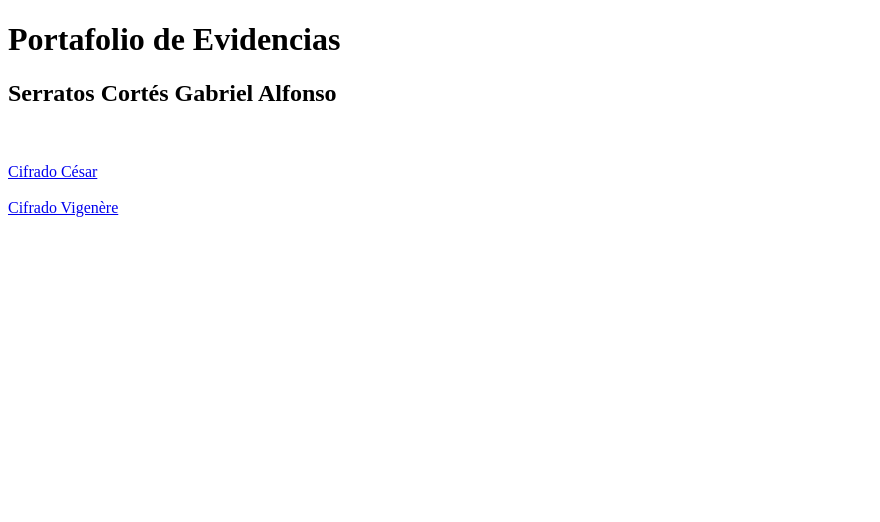
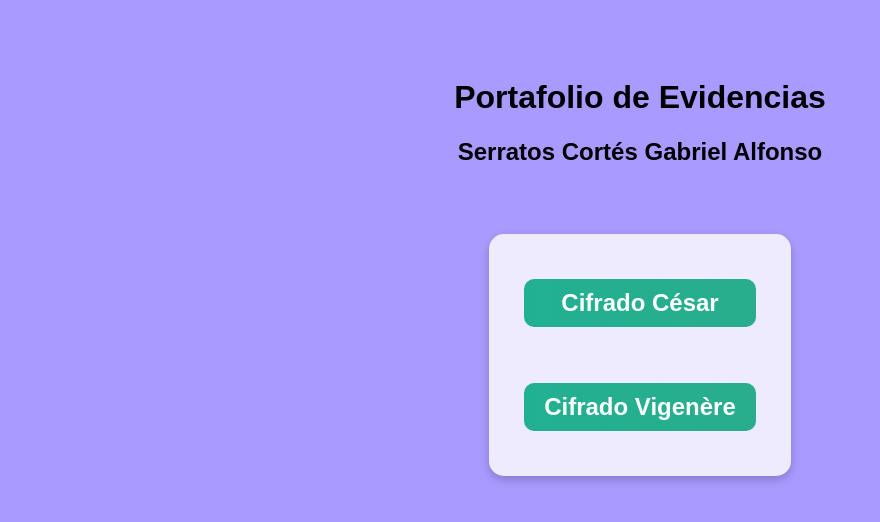
Before and after one commit to GabSC-07/6IV7_SerratosCortesGabrielAlfonso_Ciberseguridad, a plain HTML site: page index.html in a window 1280 px wide. Shown: the whole page, without its empty margins (0-880 px from the left). Drawn offline with Linux system fonts and the light colour scheme; the site is published under a folder, as on GitHub Pages, so addresses that start at the root find nothing.

Commit message:
Update index.html

```diff
--- a/index.html
+++ b/index.html
@@ -4,8 +4,8 @@
     <meta charset="UTF-8">
     <meta name="viewport" content="width=device-width, initial-scale=1.0">
     <title>Ciberseguridad Archive</title>
-    <link rel="stylesheet" href="/styles/index.css">
-    <link rel="shortcut icon" href="/images/icon_def.png" type="image/x-icon">
+    <link rel="stylesheet" href="styles/index.css">
+    <link rel="shortcut icon" href="images/icon_def.png" type="image/x-icon">
 </head>
 
 <body>
@@ -16,7 +16,7 @@
     <div>
         <a href="01Cesar/cesar.html">Cifrado César</a>
         <br><br>
-        <a href="/02Vigenere/vigenere.html">Cifrado Vigenère</a>
+        <a href="02Vigenere/vigenere.html">Cifrado Vigenère</a>
     </div>
 
 </body>
```
